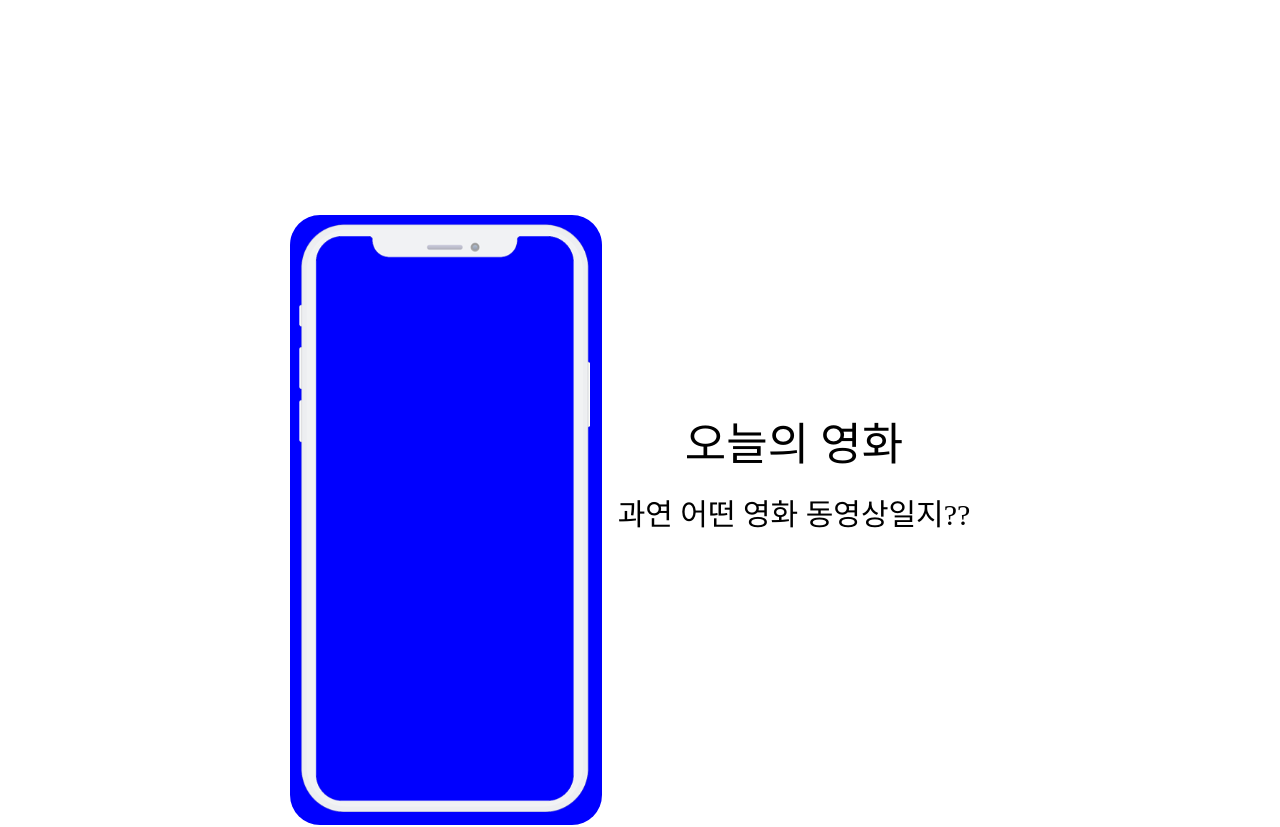
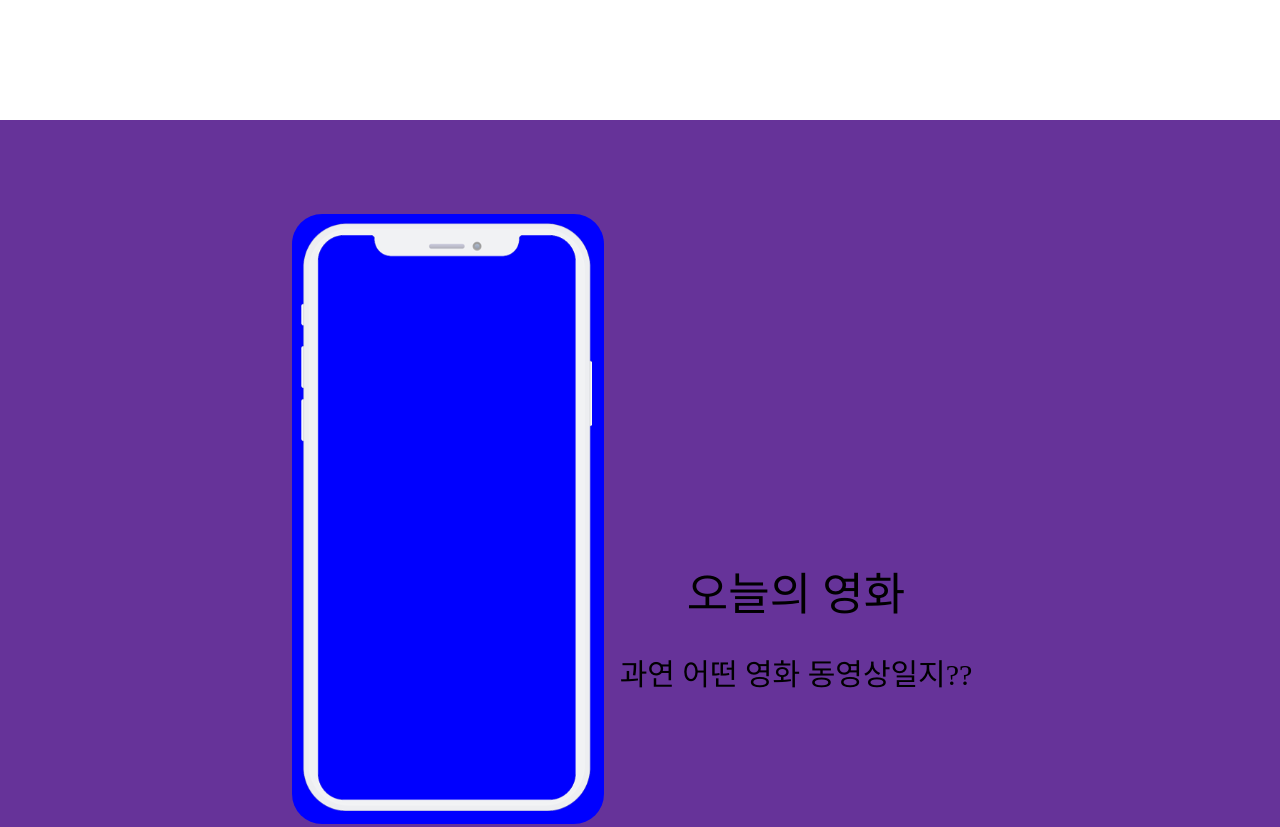
Before and after one commit to hmg11123/ajoa_movie_project, a React app: page /#/ in a window 1280 px wide. Shown: the part 1540-2367 px from the top of the page. Built offline with nearby package versions, Linux system fonts and the light colour scheme.

Commit message:
screen03

```diff
--- a/src/components/screens/index.js
+++ b/src/components/screens/index.js
@@ -4,4 +4,3 @@ export { default as screen03 } from "./screen03";
 export { default as screen04 } from "./screen04";
 export { default as screen05 } from "./screen05";
 export { default as screen06 } from "./screen06";
-export { default as screen07 } from "./screen07";
--- a/src/components/screens/screen07.js
+++ /dev/null
@@ -1,9 +0,0 @@
-import React from "react";
-
-class screen07 extends React.Component {
-  render() {
-    return <div className="screen07 screen">screen07</div>;
-  }
-}
-
-export default screen07;
--- a/src/style/screen03.css
+++ b/src/style/screen03.css
@@ -1,26 +1,24 @@
 .screen03 {
   width: 100%;
   height: 100vh;
+  background-color: rebeccapurple;
 }
 
 .screen03 .screen03__main {
   width: 100%;
-  height: 700px;
+  height: 100%;
 
   display: flex;
-  flex-direction: row;
-
-  margin-top: 60px;
+  justify-content: center;
+  align-items: center;
 }
 
 .screen03 .screen03__main .screen03__mockup img {
   width: 312px;
   height: 610px;
   border-radius: 30px;
-
   background-color: blue;
-  margin-left: 290px;
-  margin-top: 35px;
+  /* margin-left: 480px; */
 }
 
 .screen03 .screen03__txt {
--- a/src/style/styles.css
+++ b/src/style/styles.css
@@ -7,4 +7,3 @@
 @import "./screen04.css";
 @import "./screen05.css";
 @import "./screen06.css";
-@import "./screen07.css";
```
Also changed, not shown: src/style/screen07.css (deleted).
